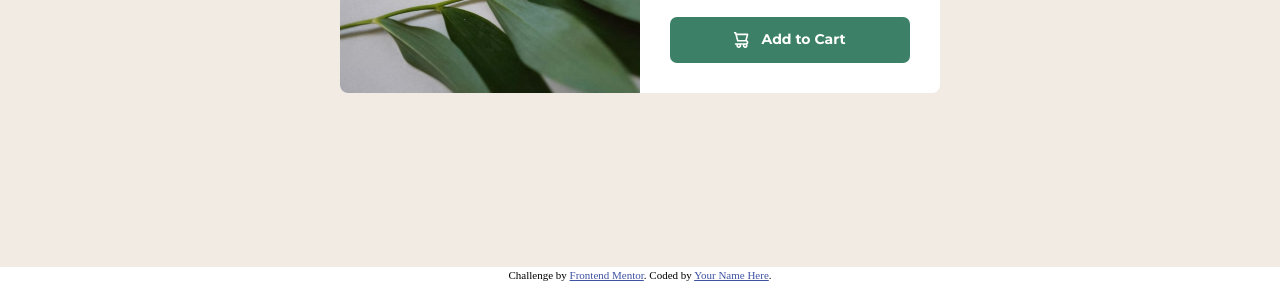
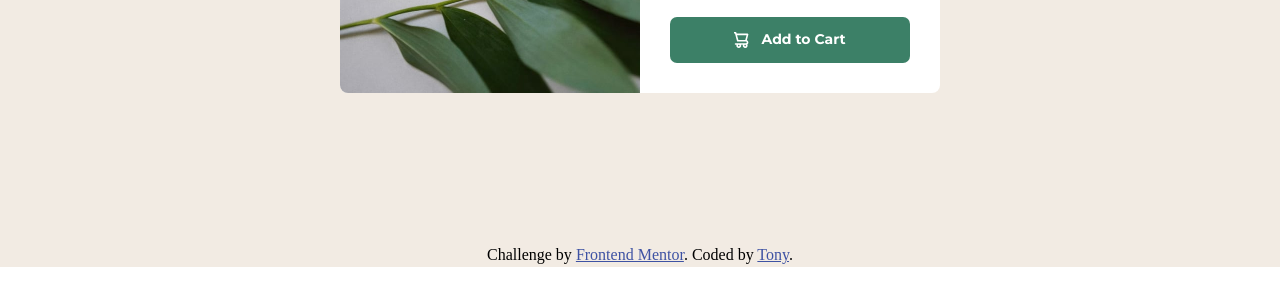
Before and after one commit to toxa-dev/frontendmentor.io-05-product-preview-card-component, a plain HTML site: page index.html in a window 1280 px wide. Shown: the part 533-817 px from the top of the page. Drawn offline with Linux system fonts and the light colour scheme.

Commit message:
correct the attribution HTML and CSS

```diff
--- a/index.html
+++ b/index.html
@@ -20,11 +20,6 @@
 
   <!-- Feel free to remove these styles or customise in your own stylesheet 👍 -->
   <style>
-    .attribution {
-      font-size: 11px;
-      text-align: center;
-    }
-
     .attribution a {
       color: hsl(228, 45%, 44%);
     }
@@ -64,7 +59,8 @@
   </div>
   <div class="attribution">
     Challenge by <a href="https://www.frontendmentor.io?ref=challenge" target="_blank">Frontend Mentor</a>.
-    Coded by <a href="#">Your Name Here</a>.
+    Coded by <a href="https://github.com/toxa-dev/" title="Link to my github profile" target="_blank"
+      rel="noopener noreferrer">Tony</a>.
   </div>
 </body>
 
--- a/style.css
+++ b/style.css
@@ -109,6 +109,24 @@ img {
 }
 
 
+.attribution {
+    font-size: 1em;
+    text-align: center;
+    color: #000;
+    padding-top: 10px;
+    position: absolute;
+    bottom: 0;
+    right: 0;
+    left: 0;
+    background-color: var(--color-cream)
+}
+
+@media only screen and (max-height: 740px) {
+    .attribution {
+        position: static;
+    }
+}
+
 @media only screen and (min-width: 800px) {
     .main-container {
         display: flex;
```
